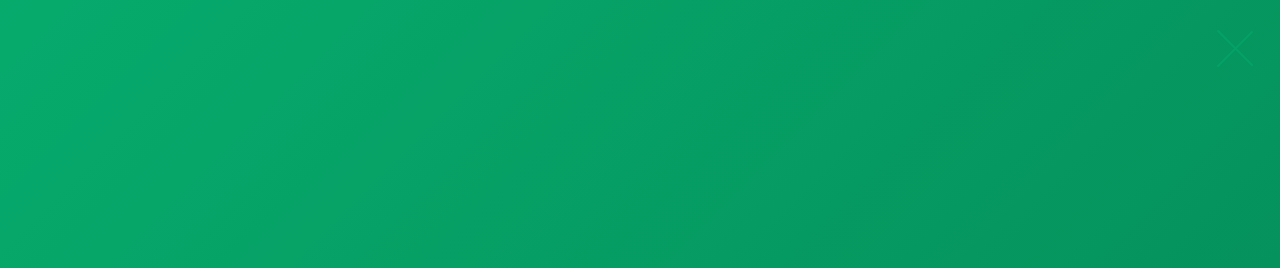
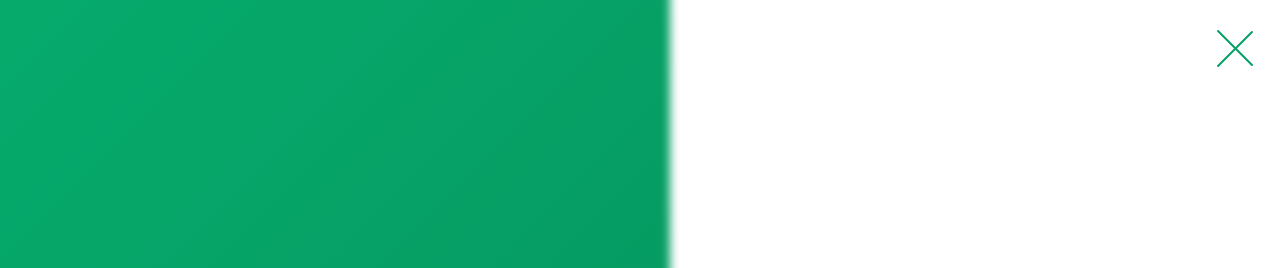
Before and after one commit to pedrocarneiro11/P-gina-HTML-com-CSS-transitions, a plain HTML site: page index.html in a window 1280 px wide. Both pictures are taken after a click on the label 1230 px from the left and 50 px from the top of the page. Shown: the top 268 px of the page. Drawn offline with Linux system fonts and the light colour scheme.

Commit message:
continuação

```diff
--- a/styles.css
+++ b/styles.css
@@ -83,7 +83,7 @@ a:hover {
     align-items: center;
 }
 
-.checkbox {
+.checkbox-container .checkbox-wrapper .checkbox {
     height: 100px;
     width: 100px;
     position: absolute;
@@ -123,9 +123,6 @@ a:hover {
     transform: rotate(0);
 }
 
-#toggle {
-    display: none;
-}
 
 /*alterações no .menu
 antes:
@@ -196,9 +193,7 @@ depois:
     font-size: 40px;
 }
 
-/* .checkbox .trace:nth-child(1) */
-/* ANIMAÇÃO DO MENU */ /* .checkbox-container .checkbox-wrapper .trace:nth-child(1) */
-/* ANIMAÇÃO DO MENU NÃO ESTÁ EXECUTANDO*/
+/*Animação do menu */
 
 #toggle:checked + .checkbox .trace:nth-child(1) {
     transform: rotate(45deg);
@@ -218,3 +213,14 @@ depois:
     background-color: #06a166;
     top: 48px;
 }
+
+#toggle:checked + .checkbox {
+    background-color: white;
+}
+
+#toggle:checked ~ .menu{
+    box-shadow: 100px 10px 10px 50vmax white;
+    z-index: 1;
+}
+
+/* 0px 0px 0px 100px */
```
